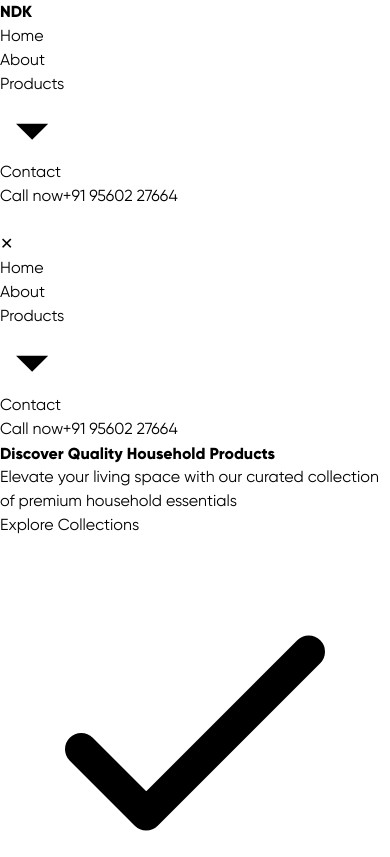
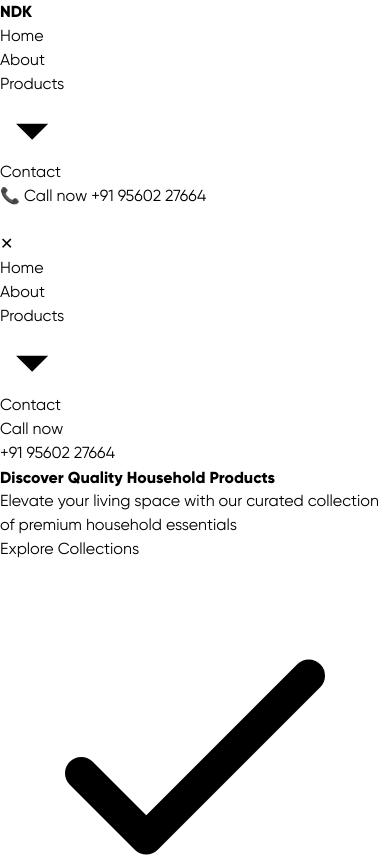
Before and after one commit to Darkoper/NDK, a React (Vite) app: page / in a window 390 px wide. Shown: the top 857 px of the page. Built offline with nearby package versions, Linux system fonts and the light colour scheme.

Commit message:
phone number added

```diff
--- a/src/Components/Navbar.jsx
+++ b/src/Components/Navbar.jsx
@@ -83,7 +83,7 @@ function Navbar() {
                         }`
                       }
                     >
-                      Home Keeping Essentials
+                      House Keeping Essentials
 
 
                     </NavLink>
@@ -123,8 +123,8 @@ function Navbar() {
             </NavLink>
           </li>
           <li>
-            <NavLink
-              to="/contact"
+            <a
+              href="tel:+919876543210"
               className={({ isActive }) =>
                 `relative text-black flex flex-col justify-center items-center hover:text-emerald-700 transition-all duration-300 ease-in-out
                 after:content-[""] after:absolute after:left-0 after:bottom-0
@@ -134,9 +134,9 @@ function Navbar() {
                 ${isActive ? "text-emerald-700 font-semibold after:w-full" : ""}`
               }
             >
-              <span>Call now</span>
+              <span>📞 Call now  </span>
               <span>+91 95602 27664</span>
-            </NavLink>
+            </a>
           </li>
         </ul>
 
@@ -273,8 +273,8 @@ function Navbar() {
             </NavLink>
           </li>
           <li>
-            <NavLink
-              to="/contact"
+            <a
+              href="tel:+919560227664"
               onClick={closeMobileMenu}
               className={({ isActive }) =>
                 `block text-black hover:text-emerald-700 ${
@@ -282,9 +282,9 @@ function Navbar() {
                 }`
               }
             >
-              <span>Call now</span>
-              <span>+91 95602 27664</span>
-            </NavLink>
+                <span>Call now</span><br />
+                <span>+91 95602 27664</span>
+            </a>
           </li>
         </ul>
       </div>
```
